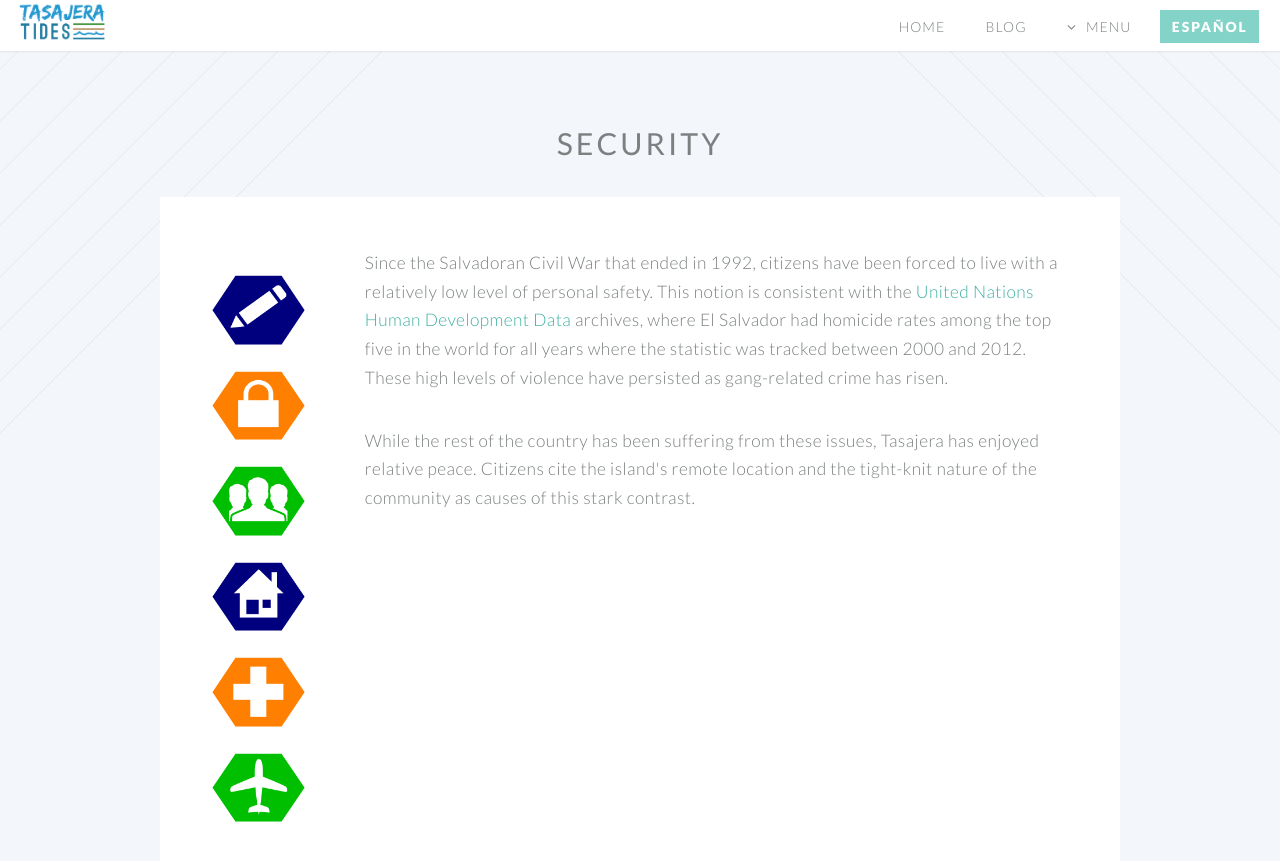
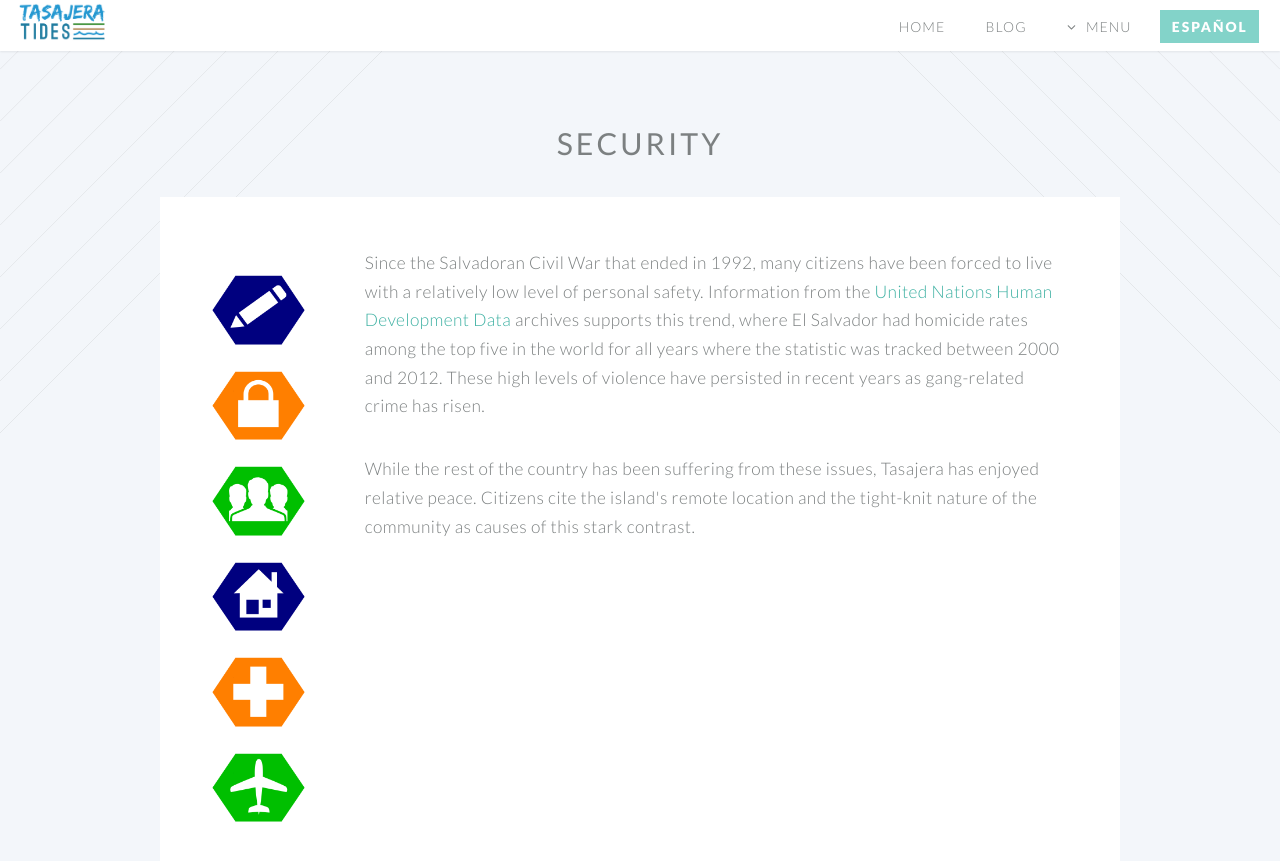
Before and after one commit to danteo90/danteo90.github.io, a Jekyll site: the page security.html, which Jekyll copies as it is, in a window 1280 px wide and 900 px high. Shown: the top 861 px of the window. Built offline with Jekyll 4.4.1, drawn with Linux system fonts in a browser that asks for light colours.

Commit message:
Update security.html

```diff
--- a/security.html
+++ b/security.html
@@ -138,7 +138,7 @@
 								<!-- Content -->
 									<div class="content">
 										<section>
-											<p>Since the Salvadoran Civil War that ended in 1992, citizens have been forced to live with a relatively low level of personal safety. This notion is consistent with the <a href="http://hdr.undp.org/en/data">United Nations Human Development Data</a> archives, where El Salvador had homicide rates among the top five in the world for all years where the statistic was tracked between 2000 and 2012. These high levels of violence have persisted as gang-related crime has risen.</p>
+											<p>Since the Salvadoran Civil War that ended in 1992, many citizens have been forced to live with a relatively low level of personal safety. Information from the <a href="http://hdr.undp.org/en/data">United Nations Human Development Data</a> archives supports this trend, where El Salvador had homicide rates among the top five in the world for all years where the statistic was tracked between 2000 and 2012. These high levels of violence have persisted in recent years as gang-related crime has risen.</p>
 											<p>While the rest of the country has been suffering from these issues, Tasajera has enjoyed relative peace. Citizens cite the island's remote location and the tight-knit nature of the community as causes of this stark contrast.</p>
 										</section>
 									</div>
```
